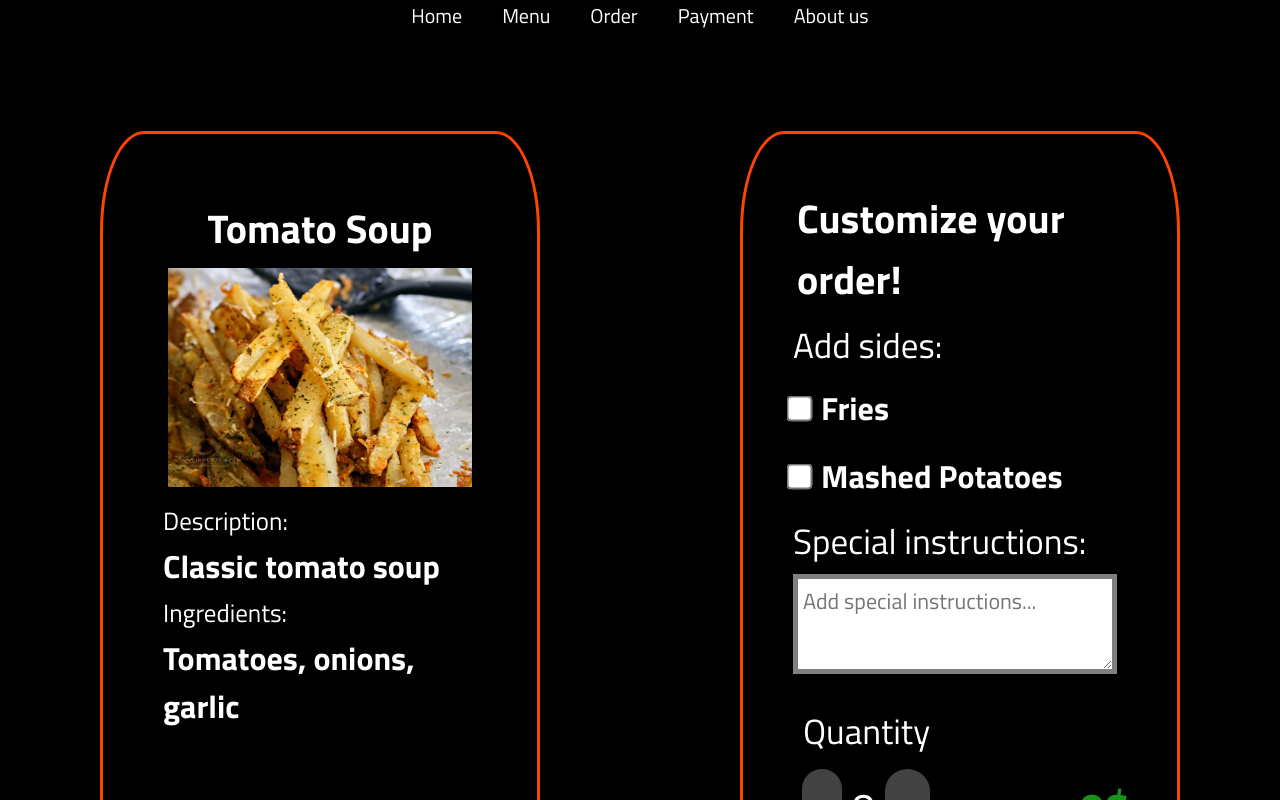
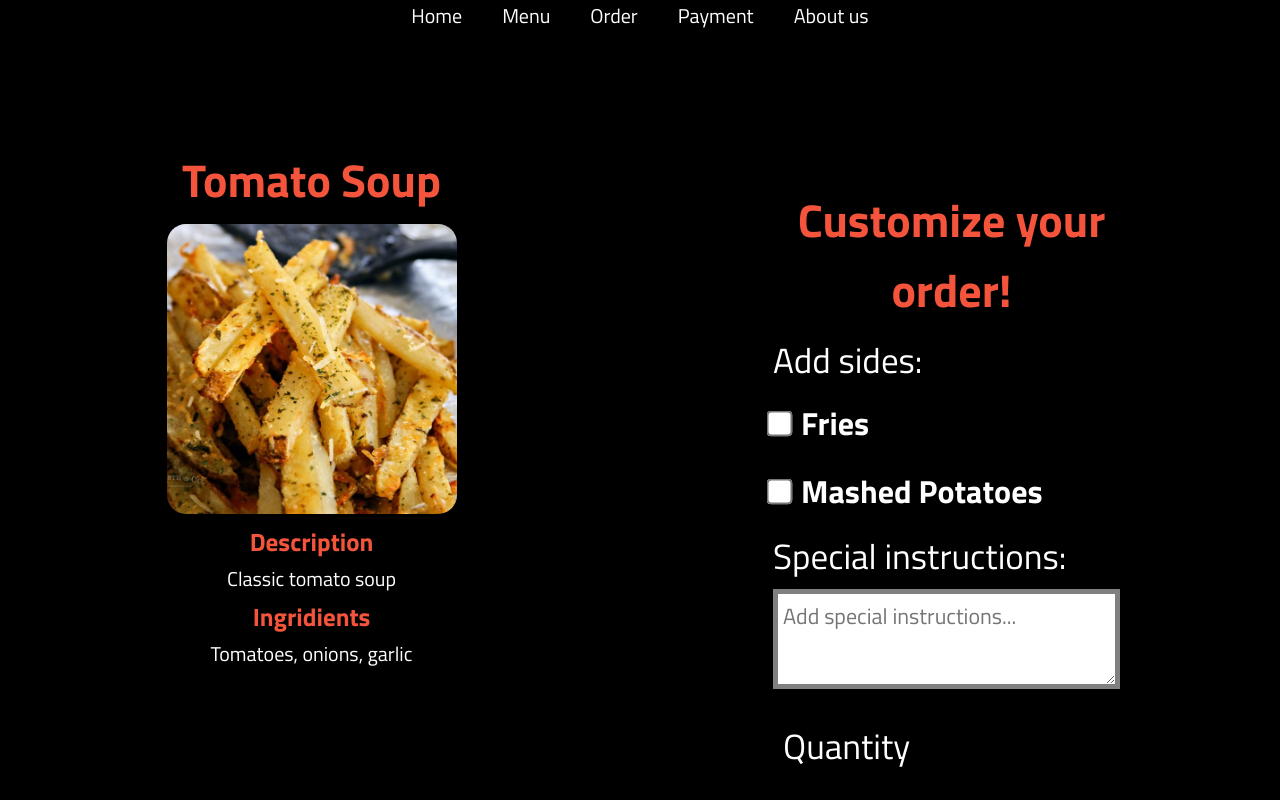
Before and after one commit to shahzill/CPSC481Project, a React (Create React App) app in the folder project/: page /ItemDetail/1 in a window 1280 px wide. Shown: the top 800 px of the page. Built offline with nearby package versions, Linux system fonts and the light colour scheme.

Commit message:
fixing css

```diff
--- a/project/src/Pages/ItemDetail.js
+++ b/project/src/Pages/ItemDetail.js
@@ -28,8 +28,8 @@ function ItemDetailPage() {
 
     // increasing and decreasing quantity
 
-    const [quantity, setQuantity] = useState(0);
-    const [price, setPrice] = useState(0);
+    const [quantity, setQuantity] = useState(1);
+    const [price, setPrice] = useState(specificFoodItem.p);
 
     const decrement = () => {
       if (quantity > 0) {
@@ -79,10 +79,10 @@ function ItemDetailPage() {
 
                     {/* Description */}
 
-                    <div class="inner2"> Description: </div>
+                    <div class="inner2"><b> Description </b></div>
                     {specificFoodItem && (
                         <>
-                            <h1>{specificFoodItem.Description}</h1>
+                            <p className="item-description">{specificFoodItem.Description}</p>
                             {/* Display other details of the specific food item */}
                         </>
                     )}
@@ -92,10 +92,10 @@ function ItemDetailPage() {
 
                      {/* Ingredients */}
 
-                     <div class="inner2"> Ingredients: </div>
+                     <div class="inner2"><b> Ingridients </b></div>
                     {specificFoodItem && (
                         <>
-                            <h1>{specificFoodItem.Ingridients}</h1>
+                            <p className="item-description">{specificFoodItem.Ingridients}</p>
                             {/* Display other details of the specific food item */}
                         </>
                     )}
@@ -105,7 +105,7 @@ function ItemDetailPage() {
 
                 </div>
             </div>
-            <div class="column">
+            <div class="column2">
                 {/** Column 2*/}
                 <div className="itemName"> <h1>Customize your order!</h1> </div>
 
--- a/project/src/Pages/Menu.js
+++ b/project/src/Pages/Menu.js
@@ -34,7 +34,7 @@ function MenuPage() {
                 <div className="menu">
                     <div className="courses">
                         <div className="courses-header">
-                            Pick your favourite
+                            Courses
                         </div>
                         <div className="courses-list">
                             <ul>
--- a/project/src/Style/ItemDetail.css
+++ b/project/src/Style/ItemDetail.css
@@ -1,46 +1,47 @@
 .container {
   display: flex;
   width: 100%;
+  height: 90vh;
 }
 
 .column {
-  padding-left: 50px;
-  padding-right: 50px;
-  padding-top: 50px;
-  padding-bottom: 50px;
-  border-style: solid;
+  padding: 30px;
+/*   border-style: solid;
   border-color: orangered;
-  border-radius: 10%;
+  border-radius: 10%; */
   margin: 100px;
 
-    width: 50%; /* Each column takes half the container width */
-    height: 1000px; /* Fixed height */
-    overflow: hidden; /* Ensure images don't overflow */
+  width: 50%; /* Each column takes half the container width */
+  height: 80vh; /* Fixed height */
+  overflow: hidden; /* Ensure images don't overflow */
+  display: flex;
+  justify-content: center; /* Horizontally centers the content */
+  /* align-items: center; /* Vertically centers the content */
+}
+.column2 {
+  padding: 50px;
+/*   border-style: solid;
+  border-color: orangered;
+  border-radius: 10%; */
+  margin: 100px;
+
+  width: 50%; /* Each column takes half the container width */
+  height: 80vh; /* Fixed height */
+  overflow: hidden; /* Ensure images don't overflow */
 
 }
-
-.column {
-  padding-left: 50px;
-  padding-right: 50px;
-  padding-top: 50px;
-  padding-bottom: 50px;
-  border-style: solid;
-  border-color: orangered;
-  border-radius: 10%;
-  margin: 100px;
-
-    width: 50%; /* Each column takes half the container width */
-    height: 1000px; /* Fixed height */
-    overflow: hidden; /* Ensure images don't overflow */
-
+.item-description{
+  font-size: 20px;
+  text-align: center;
 }
-
 .itemName {
   display: flex;
   justify-content: center; /* Horizontally centers the content */
   align-items: center; /* Vertically centers the content */
-font-size: 20px;
-padding: 4px;
+  font-size: 25px;
+  padding: 4px;
+  color: #f4543c;
+  text-align: center;
 }
 .inner {
   font-family: "Titillium Web", sans-serif;
@@ -50,9 +51,11 @@ padding: 4px;
 
 .inner2 {
   font-family: "Titillium Web", sans-serif;
-  font-size: 25px;
+  font-size: 30px;
   padding-top: 4px;
   padding-bottom: 2px;
+  color: #f4543c;
+  text-align: center;
 }
 
 .inner3 {
@@ -78,10 +81,13 @@ padding: 4px;
 }
 
 .column img {
-  width: 100%;
-  height: 100%;
+  width: 400px;
+  height: 400px;
   object-fit: cover; /* Preserve aspect ratio; fills the container */
   padding: 5px;
+  border-radius: 10%;
+  display: block; /* Ensure image is treated as a block element */
+  margin: 0 auto; /* Horizontally center the image within its container */
 }
 
 .container2 {
@@ -209,3 +215,32 @@ textarea::placeholder {
 .go-to-order:hover{
   background-color: rgb(249, 220, 52);
 }
+
+
+@media (max-width: 1450px) {
+  .column img {
+    width: 300px; /* Adjust width for smaller screens */
+    height: 300px; /* Adjust height for smaller screens */
+    border-radius: 8%; /* Adjust border radius for smaller screens */
+    display: flex;
+    justify-content: center;
+    align-content: center;
+  }
+
+  .column{
+    padding: 0px;
+  }
+
+  .inner2 {
+    font-family: "Titillium Web", sans-serif;
+    font-size: 25px;
+    padding-top: 4px;
+    padding-bottom: 2px;
+    color: #f4543c;
+    text-align: center;
+  }
+
+  .itemName{
+    font-size: 23px;
+  }
+}
--- a/project/src/Style/Menu.css
+++ b/project/src/Style/Menu.css
@@ -19,7 +19,7 @@
     margin-top: 30px;
 }
 
-.course{
+.courses{
     width: 25%;
 }
 
@@ -40,7 +40,7 @@
     }
 
         .courses-list ul li{
-            margin-bottom: 40px;
+            margin-bottom: 20px;
         }
 
 
@@ -53,10 +53,15 @@
     width: 0; /* Hide scrollbar for Chrome, Safari, and Opera */
 }
 
+.food-items-courses{
+    height: max-content;
+}
+
 .food-items-courses-header{
     width: 100%;
     font-size: 35px;
-    text-decoration: underline;
+    padding-top: 20px;
+    padding-left: 20px;
 }
 .food-items-courses-items{
     display: flex;
@@ -75,3 +80,33 @@
         height: 300px;
         width: 300px;
     }
+
+
+
+@media (max-width: 1450px) {
+    .menu-item-card{
+        height: 300px;
+        width: 300px;
+        padding: 50px;
+        margin-bottom: 50px;
+    }
+    .menu-item-card img{
+        height: 200px;
+        width: 200px;
+    }
+    .food-items-courses{
+        margin-bottom: 40px;
+    }
+    .courses-header{
+        font-size: 30px;
+    }
+    .courses-list{
+        padding: 10px;
+        font-size: 20px;
+    }
+    .food-items-courses-header{
+        font-size: 30px;
+        padding-top: 20px;
+        padding-left: 20px;
+    }
+}
```
